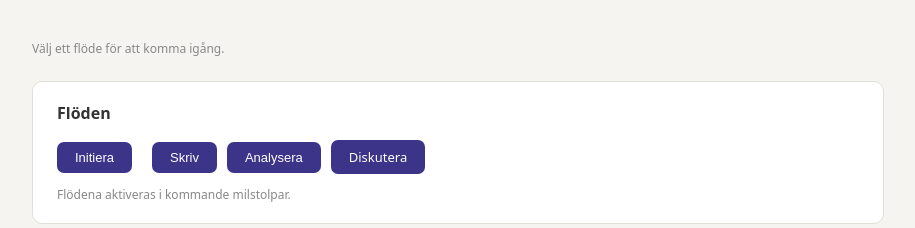
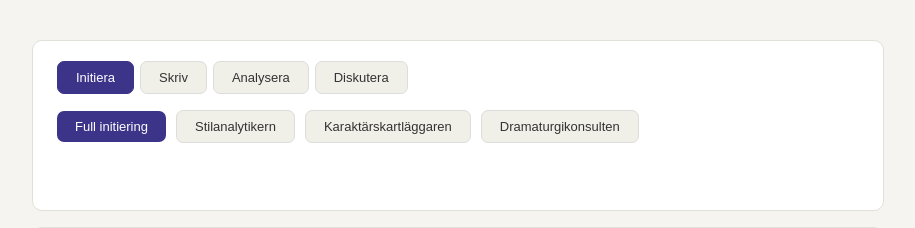
Before and after one commit to z0etz/bokverktyg, a Flask app: template templates/projekt.html in a window 1280 px wide. Shown: the part 52-280 px from the top of the page, without its empty margins (182-1097 px from the left). Run offline with Flask 3, Linux system fonts and the light colour scheme; the template is opened without the code that fills it, so the values that code supplies are empty.

Commit message:
Lägger till separata knappar och flöden för initiering av enskilda analytiker.

```diff
--- a/app.py
+++ b/app.py
@@ -98,29 +98,46 @@ def valj_projekt(projekt_id, projekt_titel):
 def initiering_route(projekt_id):
     from flows.initiering import kor_initiering
     import asyncio
+    import threading
+
+    data = request.get_json() or {}
+    steg = data.get("steg", "full")
 
     service = get_service()
     config = lас_config()
     senaste = config.get("senaste_projekt", {})
     titel = senaste.get("titel", "Okänt projekt")
-
     projekt = ladda_projekt(service, projekt_id, titel)
     llm_installningar = config.get("llm_per_agent", {})
+
+    _flodes_status[projekt_id] = {"status": "kor"}
 
     def kor():
         loop = asyncio.new_event_loop()
         asyncio.set_event_loop(loop)
         try:
-            loop.run_until_complete(
-                kor_initiering(service, projekt, llm_installningar)
+            res = loop.run_until_complete(
+                kor_initiering(
+                    service, projekt, llm_installningar,
+                    endast_steg=steg if steg != "full" else None,
+                )
             )
+            if res and res.get("pausad"):
+                _flodes_status[projekt_id] = {
+                    "status": "pausad",
+                    "pausad_vid": res.get("steg"),
+                    "fel": res.get("fel"),
+                }
+            else:
+                _flodes_status[projekt_id] = {"status": "klar"}
+        except Exception as e:
+            print(f"Fel i initieringsflödet: {e}")
+            _flodes_status[projekt_id] = {"status": "fel", "fel": str(e)}
         finally:
             loop.close()
 
-    import threading
     trad = threading.Thread(target=kor)
     trad.start()
-
     return jsonify({"status": "startad"})
 
 @app.route("/skriv/<projekt_id>", methods=["POST"])
--- a/templates/projekt.html
+++ b/templates/projekt.html
@@ -3,37 +3,46 @@
 {% set projekt_namn = projekt.titel %}
 {% block innehall %}
 <h1>{{ projekt.titel }}</h1>
-<p class="liten" style="margin-bottom:1.5rem">Välj ett flöde för att komma igång.</p>
 
 <div class="kort">
-  <h2>Flöden</h2>
-  <div class="rad">
+  <div class="flodes-knappar rad">
+    <button class="knapp flodes-knapp active" onclick="visaFlode('initiering', this)">Initiera</button>
+    <button class="knapp flodes-knapp" onclick="visaFlode('skriv', this)">Skriv</button>
+    <button class="knapp flodes-knapp" onclick="visaFlode('analysera', this)">Analysera</button>
+    <button class="knapp flodes-knapp" onclick="visaFlode('diskutera', this)">Diskutera</button>
+  </div>
+
+  <div id="flode-initiering" class="flodes-panel">
+    <div class="rad" style="margin-top:1rem;">
       <button class="knapp knapp-prim"
-        onclick="startaInitiering('{{ projekt.id }}')">
-  Initiera
+              onclick="startaInitiering('{{ projekt.id }}', 'full')">
+        Full initiering
       </button>
-<div id="initiering-status" style="font-size:13px;
-     color:var(--color-text-secondary); margin-top:0.5rem;"></div>
-    <button class="knapp knapp-prim"
-    onclick="visaSkrivDialog('{{ projekt.id }}')">
-Skriv
+      <button class="knapp knapp-sek"
+              onclick="startaInitiering('{{ projekt.id }}', 'stilanalytiker')">
+        Stilanalytikern
       </button>
+      <button class="knapp knapp-sek"
+              onclick="startaInitiering('{{ projekt.id }}', 'karaktarskartlaggare')">
+        Karaktärskartläggaren
+      </button>
+      <button class="knapp knapp-sek"
+              onclick="startaInitiering('{{ projekt.id }}', 'dramaturgikonsult')">
+        Dramaturgikonsulten
+      </button>
+    </div>
+  </div>
 
-<div id="skriv-dialog" style="display:none; margin-top:1rem;">
-<div class="kort">
-<h2>Skriv</h2>
-<div style="margin-bottom:0.75rem;">
-  <label style="font-size:13px; color:var(--color-text-secondary);">
-    Beskriv vad som ska skrivas:
-  </label>
+  <div id="flode-skriv" class="flodes-panel" style="display:none;">
+    <div style="margin-top:1rem;">
+      <label class="liten">Beskriv vad som ska skrivas:</label>
       <textarea id="skriv-uppgift"
                 style="width:100%; margin-top:6px; padding:8px 12px;
                        border:1px solid #ddd; border-radius:7px;
                        font-size:13px; min-height:80px; resize:vertical;"
                 placeholder="Exempel: Skriv kapitel 12 där Evelina konfronterar sin far...">
       </textarea>
-</div>
-<div class="rad">
+      <div class="rad" style="margin-top:0.75rem;">
         <button class="knapp knapp-prim"
                 onclick="startaSkriv('{{ projekt.id }}', false)">
           Skriv
@@ -42,60 +51,52 @@ Skriv
                 onclick="startaSkriv('{{ projekt.id }}', true)">
           Skriv med full kontext
         </button>
-  <button class="knapp knapp-sek"
-          onclick="stangSkrivDialog()">
-    Avbryt
-  </button>
-</div>
-<div id="skriv-status"
-     style="font-size:13px; color:var(--color-text-secondary);
-            margin-top:0.75rem;">
       </div>
     </div>
   </div>
-<button class="knapp knapp-prim"
-onclick="visaAnalyseraDialog('{{ projekt.id }}')">
-Analysera
-</button>
 
-<div id="analysera-dialog" style="display:none; margin-top:1rem;">
-<div class="kort">
-<h2>Analysera manuell redigering</h2>
-<div style="margin-bottom:0.75rem;">
-<label style="font-size:13px; color:var(--color-text-secondary);">
-Välj kapitel att analysera:
-</label>
+  <div id="flode-analysera" class="flodes-panel" style="display:none;">
+    <div style="margin-top:1rem;">
+      <label class="liten">Välj kapitel att analysera:</label>
       <select id="analysera-kapitel"
               style="display:block; margin-top:6px; width:100%;
                      padding:8px 12px; border:1px solid #ddd;
                      border-radius:7px; font-size:13px;">
         <option value="">Laddar...</option>
       </select>
+      <div id="analysera-flaggor"
+           style="display:none; margin-top:0.75rem; padding:12px;
+                  background:#fff8e6; border:1px solid #f0c040;
+                  border-radius:7px; font-size:13px;">
       </div>
-<div class="rad">
+      <div class="rad" style="margin-top:0.75rem;">
         <button class="knapp knapp-prim"
                 onclick="startaAnalysera('{{ projekt.id }}', false)">
           Analysera
         </button>
-<button class="knapp knapp-sek"
-      onclick="stangAnalyseraDialog()">
-Avbryt
-</button>
-</div>
-<div id="analysera-flaggor"
- style="display:none; margin-top:1rem; padding:12px;
-        background:#fff8e6; border:1px solid #f0c040;
-        border-radius:7px; font-size:13px;">
-</div>
-<div id="analysera-status"
- style="font-size:13px; color:var(--color-text-secondary);
-        margin-top:0.75rem;">
       </div>
     </div>
   </div>
-    <a href="#" class="knapp knapp-prim">Diskutera</a>
+
+  <div id="flode-diskutera" class="flodes-panel" style="display:none;">
+    <div style="margin-top:1rem;">
+      <p class="liten">Diskutera-flödet kommer i nästa milstolpe.</p>
     </div>
-  <p class="liten" style="margin-top:0.75rem">Flödena aktiveras i kommande milstolpar.</p>
+  </div>
+</div>
+
+<div class="kort" id="statuslogg-kort" style="display:none;">
+  <div style="display:flex; justify-content:space-between; align-items:center; margin-bottom:0.5rem;">
+    <h2 style="margin:0;">Statuslogg</h2>
+    <button class="knapp knapp-sek" style="padding:4px 10px; font-size:12px;"
+            onclick="rensaLogg()">Rensa</button>
+  </div>
+  <div id="statuslogg"
+       style="font-size:12px; font-family:var(--font-mono, monospace);
+              max-height:180px; overflow-y:auto;
+              background:#f8f8f6; border-radius:6px;
+              padding:10px 12px; line-height:1.8;">
+  </div>
 </div>
 
 <div class="kort">
@@ -130,7 +131,8 @@ Avbryt
 <div class="kort">
   <h2>Dokumentstatus</h2>
   {% for filnamn, finns in dokumentstatus.items() %}
-  <div style="display:flex; justify-content:space-between; font-size:13px; padding:5px 0; border-bottom:1px solid #f5f5f3;">
+  <div style="display:flex; justify-content:space-between; font-size:13px;
+              padding:5px 0; border-bottom:1px solid #f5f5f3;">
     <span>{{ filnamn }}</span>
     <span class="{{ 'grön' if finns else 'röd' }}">
       {{ '✓ finns' if finns else '✗ saknas' }}
@@ -139,80 +141,141 @@ Avbryt
   {% endfor %}
 </div>
 
+<style>
+.flodes-knappar { gap: 6px; }
+.flodes-knapp {
+  background: #f0efe8;
+  color: #333;
+  border: 1px solid #ddd;
+  font-size: 13px;
+  font-weight: 500;
+}
+.flodes-knapp:hover { background: #e8e7e0; }
+.flodes-knapp.active {
+  background: #3c3489;
+  color: #fff;
+  border-color: #3c3489;
+}
+.flodes-panel { min-height: 80px; }
+</style>
+
 <script>
-function uppdateraLLM(agent, llm) {
-  fetch('/api/llm', {
+const projektId = '{{ projekt.id }}';
+let initieringPolling = null;
+let analyseraPolling = null;
+
+function visaFlode(namn, knapp) {
+  document.querySelectorAll('.flodes-panel').forEach(p => {
+    p.style.display = 'none';
+  });
+  document.querySelectorAll('.flodes-knapp').forEach(k => {
+    k.classList.remove('active');
+  });
+  document.getElementById('flode-' + namn).style.display = 'block';
+  knapp.classList.add('active');
+
+  if (namn === 'analysera') {
+    laddaUtkastpar();
+  }
+}
+
+function logg(flode, meddelande) {
+  const loggkort = document.getElementById('statuslogg-kort');
+  const logg = document.getElementById('statuslogg');
+  loggkort.style.display = 'block';
+  const tid = new Date().toLocaleTimeString('sv-SE', {
+    hour: '2-digit', minute: '2-digit', second: '2-digit'
+  });
+  const rad = document.createElement('div');
+  rad.textContent = `[${tid}] ${flode}: ${meddelande}`;
+  logg.appendChild(rad);
+  logg.scrollTop = logg.scrollHeight;
+}
+
+function rensaLogg() {
+  document.getElementById('statuslogg').innerHTML = '';
+  document.getElementById('statuslogg-kort').style.display = 'none';
+}
+
+function startaInitiering(projektId, steg) {
+  logg('Initiering', steg === 'full'
+    ? 'Startar full initiering...'
+    : `Startar ${steg}...`);
+
+  fetch(`/initiering/${projektId}`, {
     method: 'POST',
     headers: {'Content-Type': 'application/json'},
-    body: JSON.stringify({agent: agent, llm: llm})
-  });
-}
-
-function startaInitiering(projektId) {
-  const status = document.getElementById('initiering-status');
-  status.textContent = 'Startar initiering...';
-  fetch(`/initiering/${projektId}`, {method: 'POST'})
+    body: JSON.stringify({steg: steg})
+  })
   .then(r => r.json())
   .then(data => {
     if (data.status === 'startad') {
-        status.textContent = 'Initiering pågår -- kolla terminalen för status.';
+      logg('Initiering', 'Pågår...');
+      if (initieringPolling) clearInterval(initieringPolling);
+      initieringPolling = setInterval(() => {
+        pollStatus(projektId, 'Initiering', initieringPolling);
+      }, 4000);
+    } else {
+      logg('Initiering', 'Fel -- kolla terminalen.');
     }
   })
-    .catch(() => {
-      status.textContent = 'Något gick fel -- kolla terminalen.';
-    });
+  .catch(() => logg('Initiering', 'Fel -- kolla terminalen.'));
 }
 
-function visaSkrivDialog(projektId) {
-  document.getElementById('skriv-dialog').style.display = 'block';
+function pollStatus(projektId, flodeNamn, pollingRef) {
+  fetch(`/status/${projektId}`)
+    .then(r => r.json())
+    .then(data => {
+      if (data.status === 'klar') {
+        clearInterval(pollingRef);
+        logg(flodeNamn, 'Klar!');
+      } else if (data.status === 'pausad') {
+        clearInterval(pollingRef);
+        logg(flodeNamn,
+          `Pausad vid: ${data.pausad_vid || data.steg} -- ${data.fel}`);
+        logg(flodeNamn, 'Tryck på knappen igen för att fortsätta.');
+      } else if (data.status === 'fel') {
+        clearInterval(pollingRef);
+        logg(flodeNamn, 'Fel -- kolla terminalen.');
       }
-
-function stangSkrivDialog() {
-  document.getElementById('skriv-dialog').style.display = 'none';
+    });
 }
 
 function startaSkriv(projektId, fullKontext) {
   const uppgift = document.getElementById('skriv-uppgift').value.trim();
-  const status = document.getElementById('skriv-status');
-
   if (!uppgift) {
-    status.textContent = 'Ange en uppgift först.';
+    logg('Skriv', 'Ange en uppgift först.');
     return;
   }
-
-  status.textContent = 'Startar skriv-flödet -- kolla terminalen för status.';
-
+  logg('Skriv', 'Startar...');
   fetch(`/skriv/${projektId}`, {
     method: 'POST',
     headers: {'Content-Type': 'application/json'},
-    body: JSON.stringify({
-      uppgift: uppgift,
-      full_kontext: fullKontext
-    })
+    body: JSON.stringify({uppgift: uppgift, full_kontext: fullKontext})
   })
   .then(r => r.json())
   .then(data => {
     if (data.status === 'startad') {
-      status.textContent = 'Flödet körs -- utkastet sparas i utkast-mappen på Drive när det är klart.';
+      logg('Skriv', 'Pågår -- utkast sparas på Drive när klart.');
+      let skrivPolling = setInterval(() => {
+        pollStatus(projektId, 'Skriv', skrivPolling);
+      }, 4000);
     } else {
-      status.textContent = 'Något gick fel -- kolla terminalen.';
+      logg('Skriv', 'Fel -- kolla terminalen.');
     }
   })
-  .catch(() => {
-    status.textContent = 'Något gick fel -- kolla terminalen.';
-  });
+  .catch(() => logg('Skriv', 'Fel -- kolla terminalen.'));
 }
 
-function visaAnalyseraDialog(projektId) {
-  document.getElementById('analysera-dialog').style.display = 'block';
+function laddaUtkastpar() {
   const select = document.getElementById('analysera-kapitel');
   select.innerHTML = '<option value="">Laddar...</option>';
-
   fetch(`/analysera/utkast/${projektId}`)
     .then(r => r.json())
     .then(par => {
       if (par.length === 0) {
-        select.innerHTML = '<option value="">Inga utkastpar hittades</option>';
+        select.innerHTML =
+          '<option value="">Inga utkastpar hittades</option>';
       } else {
         select.innerHTML = par.map(p =>
           `<option value="${p.namn}">${p.display}</option>`
@@ -224,24 +287,14 @@ function visaAnalyseraDialog(projektId) {
     });
 }
 
-function stangAnalyseraDialog() {
-  document.getElementById('analysera-dialog').style.display = 'none';
-  document.getElementById('analysera-flaggor').style.display = 'none';
-}
-
-let analyseraPolling = null;
-
-function startaAnalysera(projektId, ignorerаFlaggor) {
+function startaAnalysera(projektId, ignoreraFlaggor) {
   const kapitel = document.getElementById('analysera-kapitel').value;
-  const status = document.getElementById('analysera-status');
   const flaggorDiv = document.getElementById('analysera-flaggor');
-
   if (!kapitel) {
-    status.textContent = 'Välj ett kapitel först.';
+    logg('Analysera', 'Välj ett kapitel först.');
     return;
   }
-
-  status.textContent = 'Startar analysera-flödet...';
+  logg('Analysera', `Startar analys av ${kapitel}...`);
   flaggorDiv.style.display = 'none';
 
   fetch(`/analysera/${projektId}`, {
@@ -249,55 +302,50 @@ function startaAnalysera(projektId, ignorerаFlaggor) {
     headers: {'Content-Type': 'application/json'},
     body: JSON.stringify({
       kapitel_namn: kapitel,
-      ignorera_flaggor: ignorerаFlaggor,
+      ignorera_flaggor: ignoreraFlaggor
     })
   })
   .then(r => r.json())
   .then(data => {
     if (data.status === 'startad') {
-      status.textContent = 'Flödet körs...';
+      logg('Analysera', 'Pågår...');
+      if (analyseraPolling) clearInterval(analyseraPolling);
       analyseraPolling = setInterval(() => {
-        pollAnalyseraStatus(projektId);
-      }, 3000);
-    } else {
-      status.textContent = 'Något gick fel -- kolla terminalen.';
-    }
-  })
-  .catch(() => {
-    status.textContent = 'Något gick fel -- kolla terminalen.';
-  });
-}
-
-function pollAnalyseraStatus(projektId) {
-  const kapitel = document.getElementById('analysera-kapitel').value;
         fetch(`/status/${projektId}`)
           .then(r => r.json())
-    .then(data => {
-      const status = document.getElementById('analysera-status');
-      const flaggorDiv = document.getElementById('analysera-flaggor');
-
-      if (data.status === 'flaggat') {
+          .then(s => {
+            if (s.status === 'flaggat') {
               clearInterval(analyseraPolling);
+              logg('Analysera', 'Förlagsredaktören flaggade problem.');
               flaggorDiv.style.display = 'block';
               flaggorDiv.innerHTML = `
-          <strong>Förlagsredaktören flaggade problem:</strong><br><br>
-          ${data.flaggor.replace(/\n/g, '<br>')}
+                <strong>Förlagsredaktörens flaggor:</strong><br><br>
+                ${s.flaggor.replace(/\n/g, '<br>')}
                 <br><br>
                 <button class="knapp knapp-sek"
                         onclick="startaAnalysera('${projektId}', true)">
-            Ignorera och fortsätt ändå
-          </button>
-        `;
-        status.textContent = '';
-      } else if (data.status === 'klar') {
+                  Ignorera och fortsätt
+                </button>`;
+            } else if (s.status === 'klar') {
               clearInterval(analyseraPolling);
-        status.textContent = 'Analysera-flödet klart!';
-      } else if (data.status === 'fel') {
+              logg('Analysera', 'Klar!');
+            } else if (s.status === 'fel') {
               clearInterval(analyseraPolling);
-        status.textContent = 'Något gick fel -- kolla terminalen.';
+              logg('Analysera', 'Fel -- kolla terminalen.');
             }
           });
+      }, 4000);
+    }
+  })
+  .catch(() => logg('Analysera', 'Fel -- kolla terminalen.'));
 }
 
+function uppdateraLLM(agent, llm) {
+  fetch('/api/llm', {
+    method: 'POST',
+    headers: {'Content-Type': 'application/json'},
+    body: JSON.stringify({agent: agent, llm: llm})
+  });
+}
 </script>
 {% endblock %}
```
Also changed, not shown: flows/initiering.py (+8 -2 lines). Lines whose indentation alone changed are shown as unchanged.
